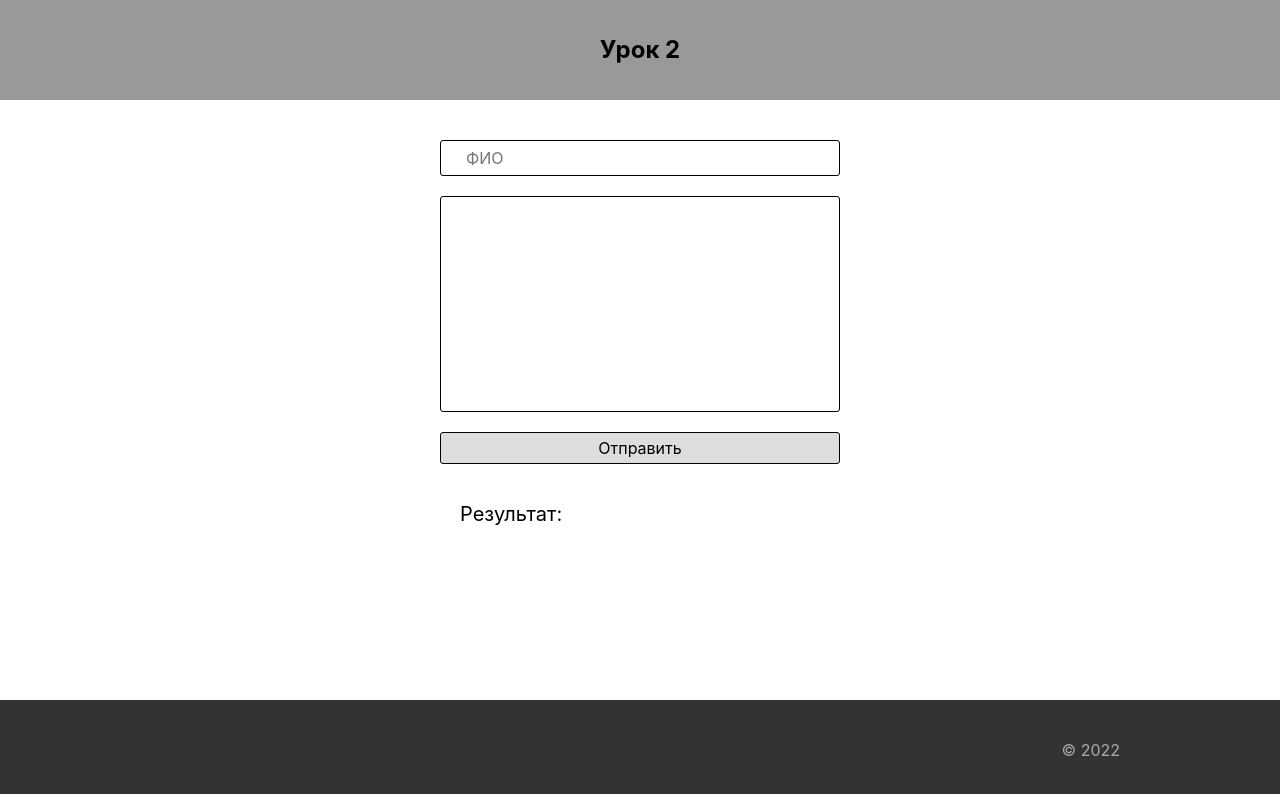
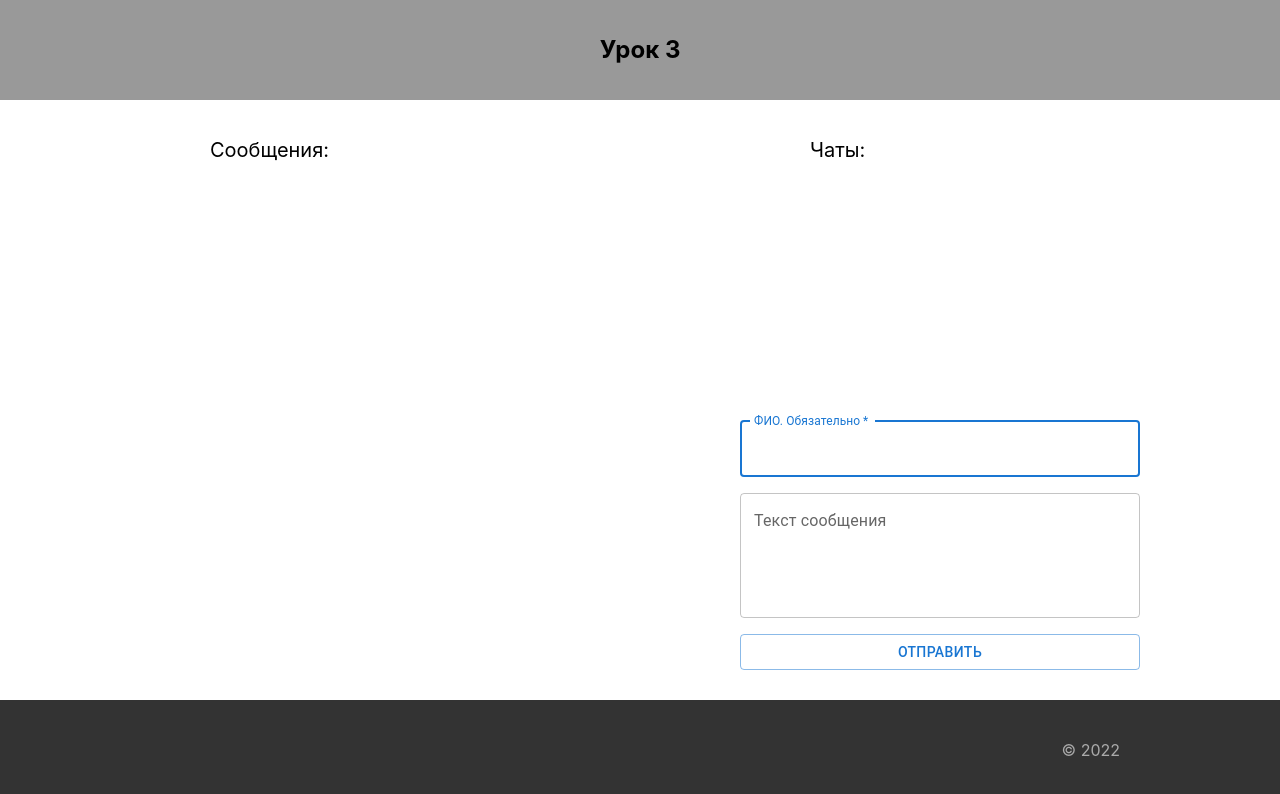
Before and after one commit to anlesem/HW, a React (Create React App) app: page / in a window 1280 px wide. Shown: the top 794 px of the page. Built offline with nearby package versions, Linux system fonts and the light colour scheme.

Commit message:
hw_lesson3

```diff
--- a/package.json
+++ b/package.json
@@ -2,7 +2,12 @@
   "name": "hw",
   "version": "0.1.0",
   "private": true,
+  "homepage": ".",
   "dependencies": {
+    "@emotion/react": "^11.7.1",
+    "@emotion/styled": "^11.6.0",
+    "@mui/icons-material": "^5.4.2",
+    "@mui/material": "^5.4.2",
     "@testing-library/jest-dom": "^5.16.2",
     "@testing-library/react": "^12.1.2",
     "@testing-library/user-event": "^13.5.0",
--- a/src/components/App/App.js
+++ b/src/components/App/App.js
@@ -7,39 +7,47 @@ import { Header } from '../Header/Header';
 // import { Message } from '../Message/Message';
 import { MessageList } from '../MessageList/MessageList';
 import { Form } from '../Form/Form';
+import { Chats } from '../Chats/Chats';
 import { Footer } from '../Footer/Footer';
 
 
 function App() {
+	const lesson = 'Урок 3';
 	const [messages, setMessages] = useState([]);
-	// const robotRef = useRef(null);
 
-	// text, event для разнообразия, но лучше не использовать
-	const sendMassage = (text, event) => {
-		if (event.target.elements.author.value || event.target.elements.text.value) {
-			setMessages([...messages, {
+	const sendMassage = (author, text) => {
+		if (author || text) {
+			setMessages((prevMessages) => [...prevMessages, {
 				id: nanoid(),
-				author: text,
-				text: event.target.elements.text.value,
+				author: author,
+				text: text,
 			}]);
-			// Так делать плохо. Необходимо очищать через setState
-			event.target.elements.text.value = '';
 		}
-		// console.log(messages);	// вернёт старое значение
 	}
 
 	useEffect(() => {
-		// console.log(messages);	// вернёт новое значение
+		if (messages.length && messages[messages.length - 1].author !== 'BOT') {
+			const timeout = setTimeout(
+				() =>
+					sendMassage('BOT', 'Im BOT'),
+				1000
+			);
+
+			return () => {
+				clearTimeout(timeout);
+			};
+		}
 	}, [messages]);
 
 
 	return (
 		<div className={style.root}>
-			<Header />
-			<main className="container">
+			<Header lesson={lesson} />
+			<main className={style.main + " container"}>
 				{/* <Message content={'Все задания выполнены'} /> */}
 				<Form addMessage={sendMassage} />
 				<MessageList message={messages} />
+				<Chats message={messages} />
 			</main>
 			<Footer />
 		</div>
--- a/src/components/App/App.module.scss
+++ b/src/components/App/App.module.scss
@@ -3,3 +3,11 @@
 	display: grid;
 	grid-template-rows: 100px 1fr 100px;
 }
+
+.main {
+	position: relative;
+	width: 100%;
+
+	display: flex;
+	justify-content: space-around;
+}
--- /dev/null
+++ b/src/components/Chats/Chats.jsx
@@ -0,0 +1,36 @@
+
+import style from './Chats.module.scss';
+
+import List from '@mui/material/List';
+import ListItem from '@mui/material/ListItem';
+import ListItemText from '@mui/material/ListItemText';
+import IconButton from '@mui/material/IconButton';
+import CommentIcon from '@mui/icons-material/Comment';
+
+export const Chats = (props) => {
+   const users = props.message.filter(item => item.author !== 'BOT').reduce((acc, cur) => {
+      const same = acc.find((element) => element.author === cur.author);
+      if (!same) acc.push(cur);
+      return acc;
+   }, []);
+
+   return (
+      <div className={style.chats}>Чаты:
+         <List sx={{ width: '100%', maxWidth: 360, bgcolor: 'background.paper' }}>
+            {users.map((item) => (
+               <ListItem
+                  key={item.id}
+                  disableGutters
+                  secondaryAction={
+                     <IconButton>
+                        <CommentIcon />
+                     </IconButton>
+                  }
+               >
+                  <ListItemText primary={`Пользователь ${item.author}`} />
+               </ListItem>
+            ))}
+         </List>
+      </div>
+   );
+}
--- /dev/null
+++ b/src/components/Chats/Chats.module.scss
@@ -0,0 +1,7 @@
+.chats {
+   width: 30%;
+   margin-top: 40px;
+   padding-left: 20px;
+   font-size: 20px;
+   font-weight: semibold;
+}
--- a/src/components/Form/Form.jsx
+++ b/src/components/Form/Form.jsx
@@ -1,20 +1,30 @@
-import { useState } from 'react';
+import { useState, useRef, useEffect } from 'react';
 
 import style from './Form.module.scss';
+import Button from '@mui/material/Button';
+import TextField from '@mui/material/TextField';
 
 export const Form = ({ addMessage }) => {
+   const [author, setAuthor] = useState('');
    const [text, setText] = useState('');
+   const myRef = useRef(null);
    const handleSubmit = (event) => {
       event.preventDefault();
       // text, event для разнообразия, но лучше не использовать
-      addMessage(text, event);
+      addMessage(author, text);
+      setAuthor('');
       setText('');
    }
+   useEffect(() => {
+      myRef.current.focus();
+   }, [author]);
+
+
    return (
       <form className={style.form} onSubmit={handleSubmit}>
-         <input type='text' value={text} name='author' placeholder='ФИО' className={style.form_author} onChange={event => setText(event.target.value)}></input>
-         <textarea name='text' className={style.form_text}></textarea>
-         <button className={style.form_button}>Отправить</button>
+         <TextField id="outlined-required" name="author" label="ФИО. Обязательно" variant="outlined" value={author} onChange={event => setAuthor(event.target.value)} inputRef={myRef} required />
+         <TextField id="outlined-multiline-static" name="text" label="Текст сообщения" sx={{ mt: 2 }} multiline rows={4} value={text} onChange={event => setText(event.target.value)} />
+         <Button variant="outlined" type="submit" sx={{ mt: 2 }}>Отправить</Button>
       </form>
    );
 }
--- a/src/components/Form/Form.module.scss
+++ b/src/components/Form/Form.module.scss
@@ -1,28 +1,10 @@
 .form {
+   position: absolute;
+   bottom: 30px;
+   right: 0;
+   z-index: 5;
    display: flex;
    flex-direction: column;
    width: 400px;
    margin-top: 40px;
-
-   &_author {
-      border: 1px solid #000;
-      border-radius: 3px;
-      padding: 7px 25px;
-   }
-
-   &_text {
-      min-height: 200px;
-      margin-top: 20px;
-      border: 1px solid #000;
-      border-radius: 3px;
-      padding: 7px 25px;
-   }
-
-   &_button {
-      margin-top: 20px;
-      border: 1px solid #000;
-      border-radius: 3px;
-      padding: 7px 25px;
-      background-color: #ddd;
-   }
 }
--- a/src/components/Header/Header.jsx
+++ b/src/components/Header/Header.jsx
@@ -1,11 +1,11 @@
 import style from './Header.module.scss';
 
-export const Header = () => {
+export const Header = (props) => {
 
 	return (
 		<header className={style.header}>
 			<div className={style.header__wrap + ' container'}>
-				<h1>Урок 2</h1>
+				<h1>{props.lesson}</h1>
 			</div>
 		</header>
 	);
--- a/src/components/MessageList/MessageList.jsx
+++ b/src/components/MessageList/MessageList.jsx
@@ -3,7 +3,7 @@ import style from './MessageList.module.scss';
 export const MessageList = (props) => {
 
    return (
-      <ul className={style.messages}>Результат: {props.message.map((item) => {
+      <ul className={style.messages}>Сообщения: {props.message.map((item) => {
          return <li key={item.id} className={style.message}>
             <p className={style.message_text}>{item.text}</p>
             <p className={style.message_author}>{item.author}</p>
--- a/src/components/MessageList/MessageList.module.scss
+++ b/src/components/MessageList/MessageList.module.scss
@@ -1,4 +1,5 @@
 .messages {
+   width: 50%;
    margin-top: 40px;
    padding-left: 20px;
    font-size: 20px;
```
Also changed, not shown: 1 other file (tests, documents, lock files or other folders).
